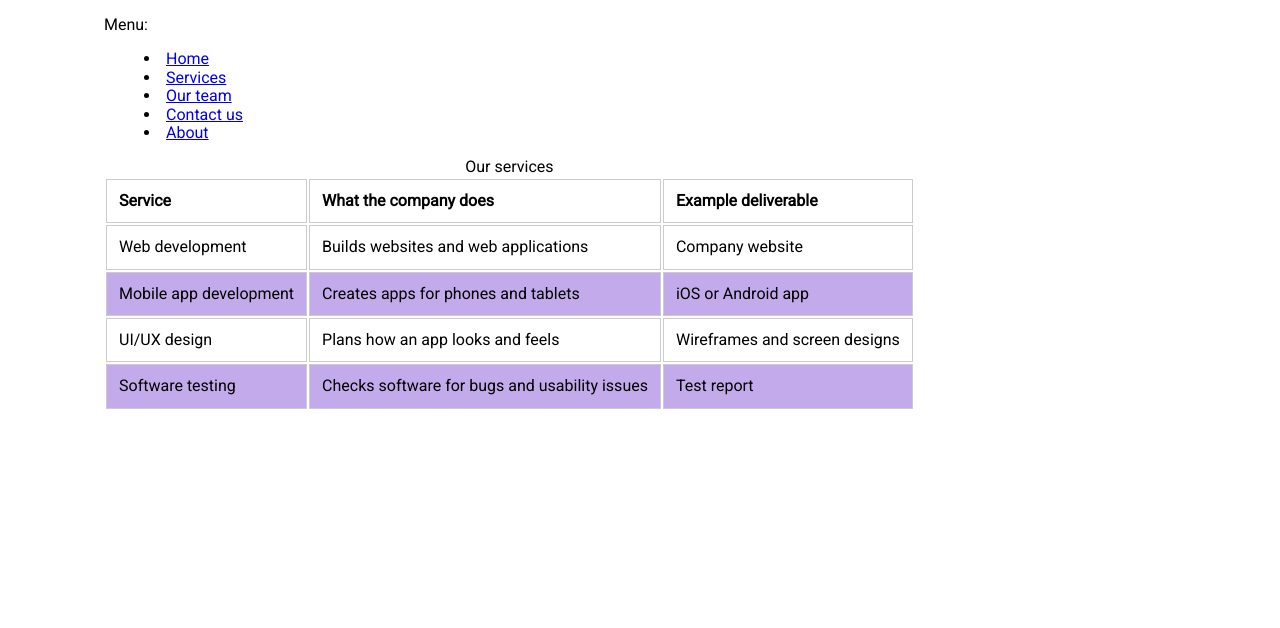
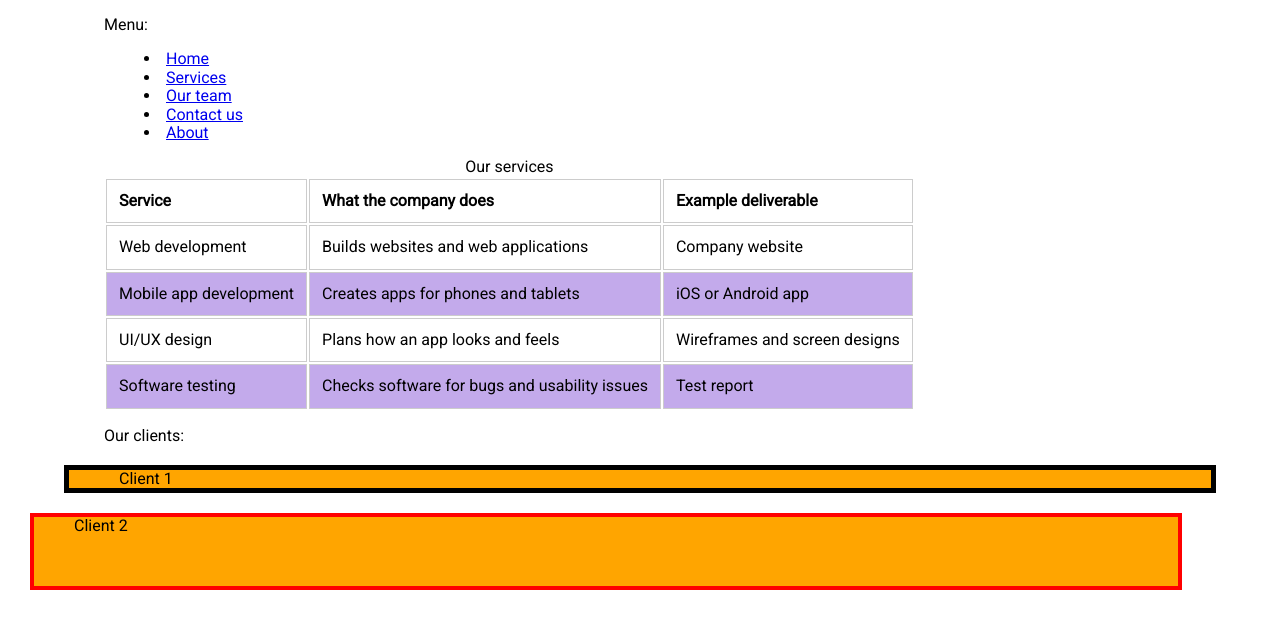
Before and after one commit to kvolchkov/full-stack-course, a plain HTML site: page pages/services.html in a window 1280 px wide. Drawn offline with Linux system fonts and the light colour scheme.

Commit message:
feat: added two cards with styles

```diff
--- a/pages/services.html
+++ b/pages/services.html
@@ -56,5 +56,8 @@
         </tbody>
       </table>
     </div>
+    <div class="container"><p>Our clients:</p></div>
+    <div class="container client card-1"><span>Client 1</span></div>
+    <div class="container client card-2"><span>Client 2</span></div>
   </body>
 </html>
--- a/style/table.css
+++ b/style/table.css
@@ -1,4 +1,4 @@
-.-table {
+.table {
   width: 100%;
   border-collapse: collapse;
   border: 1px solid #000;
@@ -14,3 +14,21 @@
 .services-table tbody tr:nth-child(even) {
   background-color: #c3aaeb;
 }
+
+.container.client {
+  background-color: orange;
+}
+
+.container.client.card-1 {
+  padding-left: 50px;
+  border: 5px solid #000;
+  margin-top: 20px;
+  margin-bottom: 20px;
+}
+
+.container.client.card-2 {
+  padding-bottom: 50px;
+  border: 4px solid red;
+  margin-left: 30px;
+  margin-right: 10px;
+}
```
